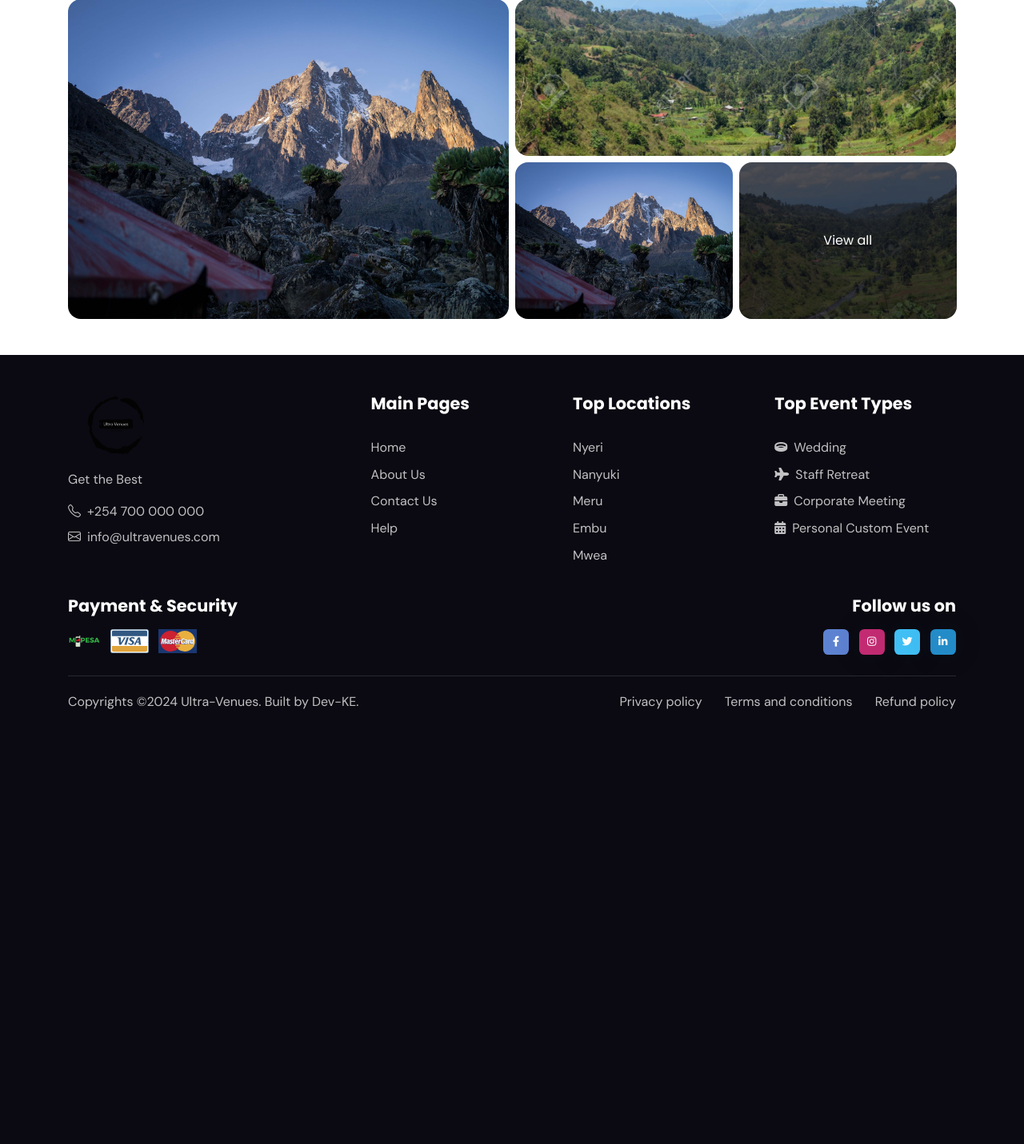
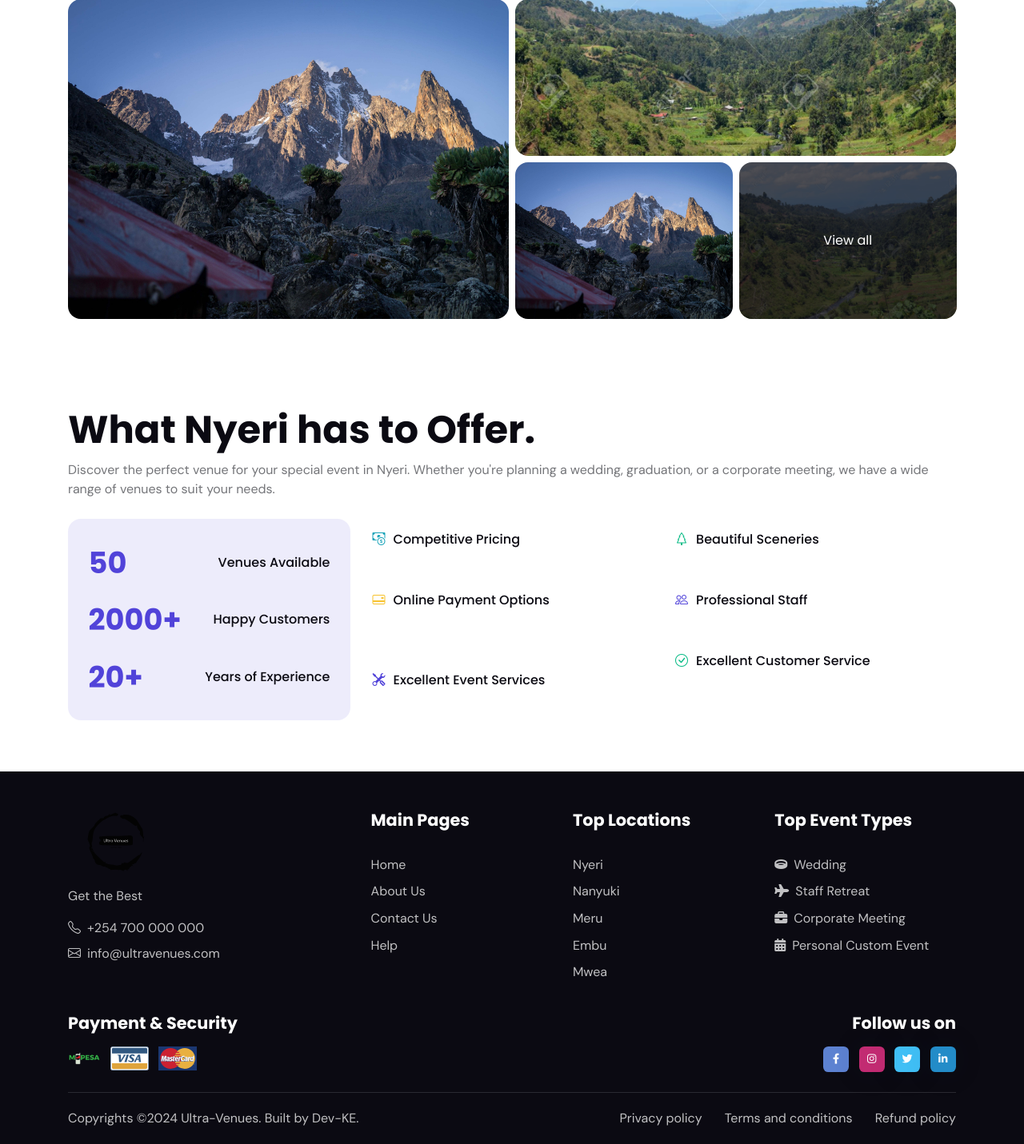
Before and after one commit to gitongatonny/ultra-venues, a PHP site: page /location-detail.php in a window 1280 px wide. Shown: the part 301-1732 px from the top of the page at 80% size. Before the commit the page ends 1188 px from the top, so only its background shows below. Run offline with PHP 8.4, Linux system fonts and the light colour scheme.

Commit message:
Added about location section

```diff
--- a/location-detail.php
+++ b/location-detail.php
@@ -138,6 +138,115 @@
         <!-- =======================
         Image gallery END -->
 
+        <!-- =======================
+        About Location START -->
+        <section class="py-0 py-lg-7">
+            <div class="container">
+            <!-- Title -->
+            <div class="row mb-4">
+                <div class="col-12">
+                <h2>What Nyeri has to Offer.</h2>
+                <p class="mb-0">Discover the perfect venue for your special event in Nyeri. Whether you're planning a wedding, graduation, or a corporate meeting, we have a wide range of venues to suit your needs.</p>
+                </div>
+            </div>
+
+            <!-- Counters and features START -->
+            <div class="row g-4">
+                <!-- Counter -->
+                <div class="col-xl-4">
+                <div class="card card-body bg-primary bg-opacity-10 vstack gap-4 justify-content-center h-100 p-4">
+                    <!-- Counter item -->
+                    <div class="d-flex justify-content-between align-items-center">
+                    <h3 class="purecounter text-primary mb-0" data-purecounter-start="0" data-purecounter-end="50"	data-purecounter-delay="200">0</h3>
+                    <h6 class="fw-normal mb-0">Venues Available</h6>
+                    </div>
+
+                    <!-- Counter item -->
+                    <div class="d-flex justify-content-between align-items-center">
+                    <div class="d-flex justify-content-center me-3">
+                        <h3 class="purecounter text-primary mb-0" data-purecounter-start="0" data-purecounter-end="2000"	data-purecounter-delay="300">0</h3>
+                        <span class="h3 text-primary mb-0">+</span>
+                    </div>
+                    <h6 class="fw-normal mb-0">Happy Customers</h6>
+                    </div>
+
+                    <!-- Counter item -->
+                    <div class="d-flex justify-content-between align-items-center">
+                    <div class="d-flex justify-content-center me-3">
+                        <h3 class="purecounter text-primary mb-0" data-purecounter-start="0" data-purecounter-end="20"	data-purecounter-delay="300">0</h3>
+                        <span class="h3 text-primary mb-0">+</span>
+                    </div>
+                    <h6 class="fw-normal mb-0">Years of Experience</h6>
+                    </div>
+
+                </div>
+                </div>
+
+
+                <!-- Features -->
+                <div class="col-md-6 col-xl-4">
+                <ul class="list-group list-group-borderless">
+                    <li class="list-group-item py-3">
+                    <h6 class="mb-0 fw-normal">
+                        <i class="bi bi-cash-coin fa-fw text-info me-2"></i>Competitive Pricing
+                    </h6>
+                    <br>
+                    </li>
+
+                    <li class="list-group-item py-3">
+                    <h6 class="mb-0 fw-normal">
+                        <i class="bi bi-credit-card-2-back fa-fw text-warning me-2"></i>Online Payment Options
+                    </h6>
+                    <br>
+                    </li>
+                    <br>
+
+                    <li class="list-group-item py-3">
+                    <h6 class="mb-0 fw-normal">
+                        <i class="bi bi-tools fa-fw text-primary me-2"></i>Excellent Event Services
+                    </h6>
+                    <br>
+                    </li>
+
+                </ul>
+
+                </div>
+
+                <!-- Features Row 2 -->
+                <div class="col-md-6 col-xl-4">
+                <ul class="list-group list-group-borderless">
+
+                    <li class="list-group-item py-3">
+                    <h6 class="mb-0 fw-normal">
+                        <i class="bi bi-tree fa-fw text-success me-2"></i>Beautiful Sceneries
+                    </h6>
+                    <br>
+                    </li>
+
+                    <li class="list-group-item py-3">
+                    <h6 class="mb-0 fw-normal">
+                        <i class="bi bi-people fa-fw text-primary me-2"></i>Professional Staff
+                    </h6>
+                    <br>
+                    </li>
+
+                    <li class="list-group-item pt-3 pb-0">
+                    <h6 class="mb-0 fw-normal">
+                        <i class="bi bi-check-circle fa-fw text-success me-2"></i>Excellent Customer Service
+                    </h6>
+                    <br>
+                    </li>
+                </ul>
+
+                </div>
+
+            </div>
+            <!-- Counters and features END -->
+            </div>
+        </section>
+        <!-- =======================
+        About Location END -->
+
         </main>
 
         <!-- Footer START -->
```
